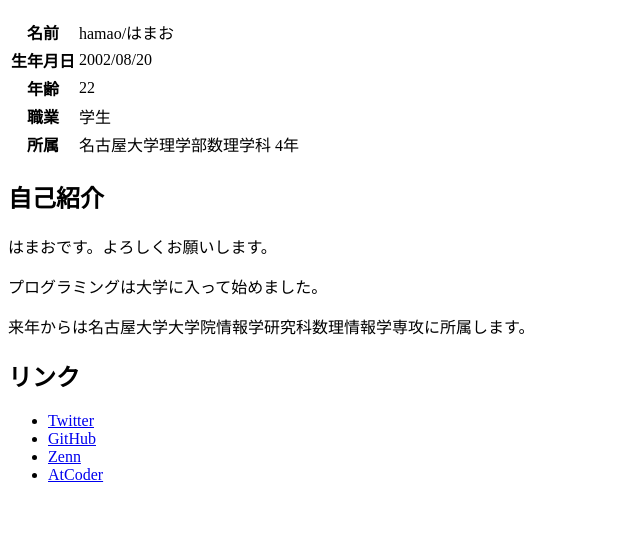
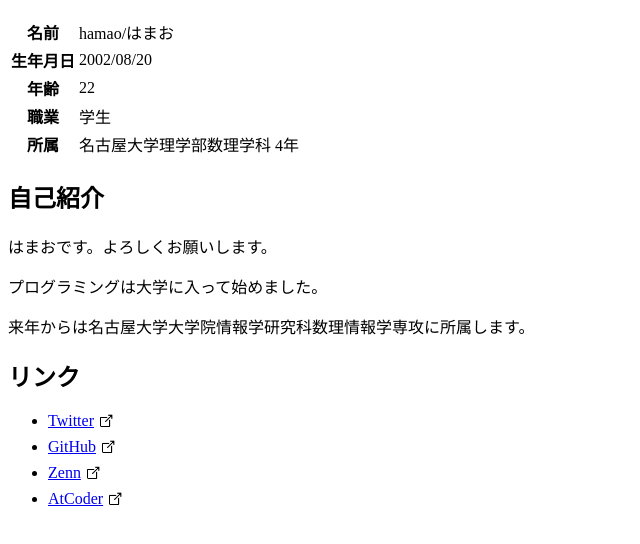
Before and after one commit to hamao0820/portfolio, an Astro site: page / in a window 1280 px wide. Shown: the part 110-654 px from the top of the page, without its empty margins (0-640 px from the left). Built offline with nearby package versions, Linux system fonts and the light colour scheme; Astro itself is replaced by a stand-in of ours.

Commit message:
component化

```diff
--- /dev/null
+++ b/src/components/Links/Anker.astro
@@ -0,0 +1,28 @@
+---
+import IconBlankImage from "../../images/icon_blank.png";
+interface Props {
+  href: string;
+  text: string;
+}
+const { href, text } = Astro.props;
+---
+
+<li>
+  <div>
+    <a href={href} target="_blank">{text}</a>
+    <img src={IconBlankImage.src} alt="外部リンク" />
+  </div>
+</li>
+
+<style>
+  div {
+    display: flex;
+    align-items: center;
+    margin-bottom: 0.5rem;
+  }
+  img {
+    width: 1rem;
+    height: 1rem;
+    margin-left: 0.25rem;
+  }
+</style>
--- /dev/null
+++ b/src/components/Links/Links.astro
@@ -0,0 +1,10 @@
+---
+import Anker from "./Anker.astro";
+---
+
+<ul>
+  <Anker href="https://twitter.com/hamao_0820" text="Twitter" />
+  <Anker href="https://github.com/hamao0820" text="GitHub" />
+  <Anker href="https://zenn.dev/hamao" text="Zenn" />
+  <Anker href="https://atcoder.jp/users/hamao" text="AtCoder" />
+</ul>
--- a/src/pages/index.astro
+++ b/src/pages/index.astro
@@ -1,5 +1,7 @@
 ---
 import Layout from "../layouts/Layout.astro";
+import Links from "../components/Links/Links.astro";
+import IconBlank from "../images/icon_blank.png";
 ---
 
 <Layout title="hamao">
@@ -36,12 +38,5 @@ import Layout from "../layouts/Layout.astro";
     <p>来年からは名古屋大学大学院情報学研究科数理情報学専攻に所属します。</p>
   </div>
   <h2>リンク</h2>
-  <div>
-    <ul>
-      <li><a href="https://twitter.com/hamao_0820" target="_blank">Twitter</a></li>
-      <li><a href="https://github/hamao" target="_blank">GitHub</a></li>
-      <li><a href="https://zenn.dev/hamao" target="_blank">Zenn</a></li>
-      <li><a href="https://atcoder.jp/users/hamao" target="_blank">AtCoder</a></li>
-    </ul>
-  </div>
+  <Links />
 </Layout>
```
Also changed, not shown: src/images/icon_blank.png (added).
